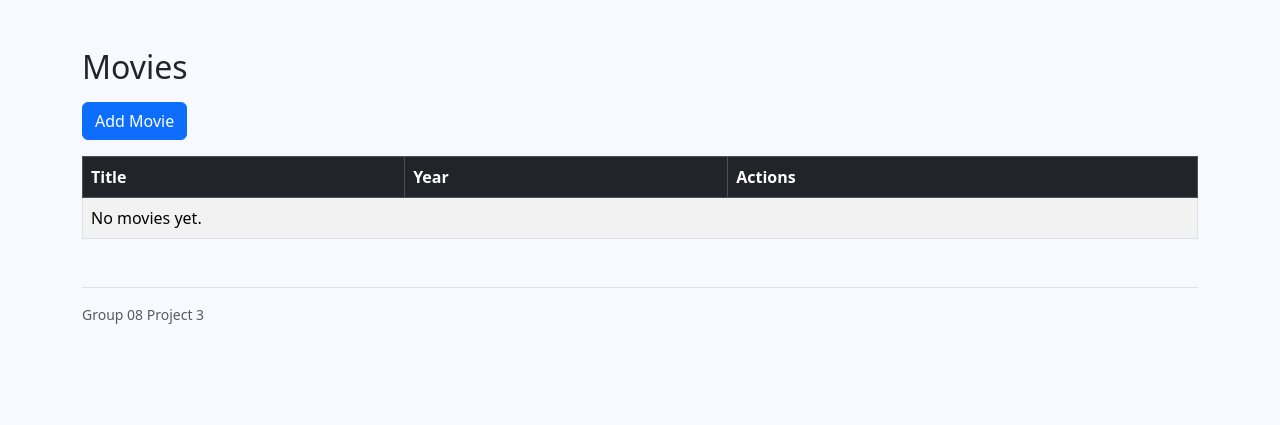
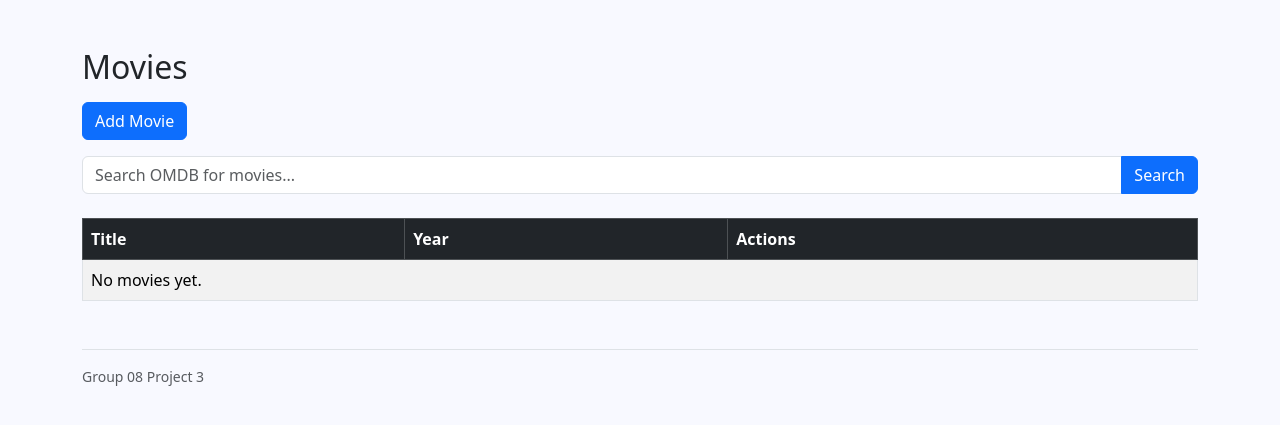
Before and after one commit to rmedrano21955/cis4930-sp26-project-group-08, a Django app: page /movies/ in a window 1280 px wide. Shown: the part 72-497 px from the top of the page. Run offline with Django 5.2, Linux system fonts and the light colour scheme; data that the repository does not hold is empty.

Commit message:
Add files via upload

```diff
--- a/project3/core/templates/movies/list.html
+++ b/project3/core/templates/movies/list.html
@@ -6,6 +6,13 @@
 
 <h2 class="mb-3">Movies</h2>
 <a href="{% url 'movie-create' %}" class="btn btn-primary mb-3">Add Movie</a>
+
+<form method="GET" action="{% url 'movie-search' %}">
+  <div class="input-group mb-4">
+    <input type="text" name="q" class="form-control" placeholder="Search OMDB for movies...">
+    <button type="submit" class="btn btn-primary">Search</button>
+  </div>
+</form>
 
 <table class="table table-striped table-hover table-bordered align-middle">
   <thead class="table-dark">
```
